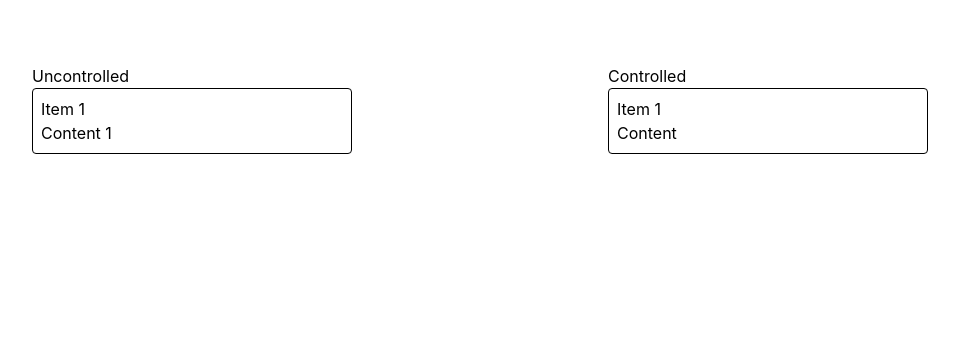
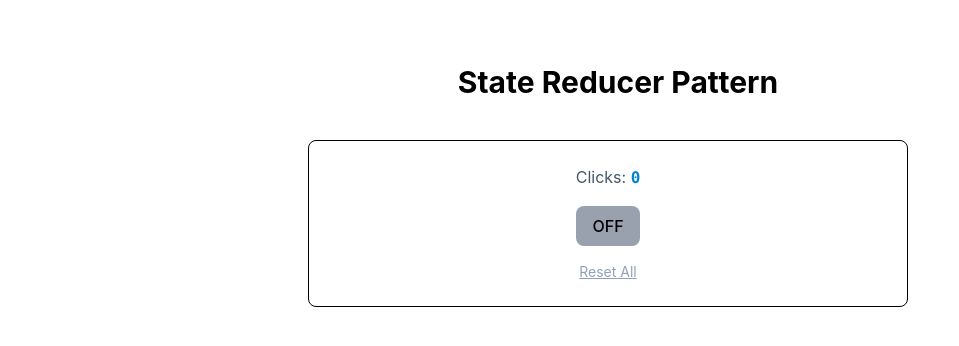
Before and after one commit to Nouralizadeh/Patterns, a React (Vite) app: page / in a window 1280 px wide. Shown: the top 346 px of the page, without its empty margins (32-991 px from the left). Built offline with nearby package versions, Linux system fonts and the light colour scheme.

Commit message:
StateReducerExample Added

```diff
--- a/src/App.tsx
+++ b/src/App.tsx
@@ -4,7 +4,8 @@
 // import RenderProps from "./Paterns/Component Architecture/RenderProps";
 // import ProviderPattern from "./Paterns/Component Architecture/ProviderPattern";
 // import CompoundComponnets from "./Paterns/Component Architecture/CompoundComponents";
-import UnControlledDemo from "./Paterns/ComponentArchitecture/Un-controlled";
+// import UnControlledDemo from "./Paterns/ComponentArchitecture/Un-controlled";
+import StateReducer from "./Paterns/StatePatterns/StateReducer";
 
 function App() {
   return (
@@ -14,8 +15,9 @@ function App() {
       <HOC />
       <RenderProps />
       <ProviderPattern />
-      <CompoundComponnets /> */}
-      <UnControlledDemo />
+      <CompoundComponnets />
+      <UnControlledDemo /> */}
+      <StateReducer />
     </>
   );
 }
--- /dev/null
+++ b/src/Paterns/StatePatterns/StateReducer.tsx
@@ -0,0 +1,89 @@
+import { useReducer, useState } from "react";
+
+// --- Types ---
+type ToggleEnable = boolean;
+type ToggleAction = "TOGGLE" | "RESET";
+
+// پیش‌فرضِ Reducer ما
+const internalReducer = (
+  state: ToggleEnable,
+  action: ToggleAction,
+): ToggleEnable => {
+  switch (action) {
+    case "TOGGLE":
+      return !state;
+    case "RESET":
+      return false;
+    default:
+      throw new Error(`Unhandled action type`);
+  }
+};
+
+// --- Custom Hook (The Engine) ---
+type UseToggleProps = {
+  reducer?: (state: ToggleEnable, action: ToggleAction) => ToggleEnable;
+};
+
+function useToggle({ reducer = internalReducer }: UseToggleProps = {}) {
+  // استفاده از یک Reducer که می‌تواند از بیرون Override شود
+  const [state, dispatch] = useReducer(reducer, false);
+
+  const toggle = () => dispatch("TOGGLE");
+  const reset = () => dispatch("RESET");
+
+  return { on: state, toggle, reset };
+}
+
+// --- Implementation ---
+export default function StateReducer() {
+  const [clicksCount, setClicksCount] = useState(0);
+  const maxClickCount = 8;
+
+  // برنامه‌نویس تصمیم می‌گیرد منطق را تغییر دهد:
+  // "بیش از 8 بار کلیک شد، دیگر Toggle نکن"
+  const toggleReducer = (state: ToggleEnable, action: ToggleAction) => {
+    if (action === "TOGGLE" && clicksCount >= maxClickCount) {
+      return state; // برگرداندن حالت قبلی بدون تغییر
+    }
+    return internalReducer(state, action);
+  };
+
+  const { on, toggle, reset } = useToggle({ reducer: toggleReducer });
+
+  return (
+    <div className="main-container  flex-col">
+      <h2 className="title">State Reducer Pattern</h2>
+      <div className="borderd-container w-150">
+        <p className="label1">
+          Clicks: <span className="label2">{clicksCount}</span>
+        </p>
+
+        <button
+          onClick={() => {
+            toggle();
+            if (clicksCount < maxClickCount) setClicksCount((c) => c + 1);
+          }}
+          className={`${on ? "btn-accept" : "btn-primary-dark"}`}
+        >
+          {on ? "ON" : "OFF"}
+        </button>
+
+        {clicksCount >= maxClickCount && (
+          <p className="error">
+            🚫 Maximum clicks reached (Logic controlled by custom reducer)
+          </p>
+        )}
+
+        <button
+          onClick={() => {
+            reset();
+            setClicksCount(0);
+          }}
+          className="reset"
+        >
+          Reset All
+        </button>
+      </div>
+    </div>
+  );
+}
--- a/src/globals.css
+++ b/src/globals.css
@@ -32,10 +32,13 @@
 .btn-denied {
   @apply bg-red-600 text-white hover:bg-red-500;
 }
-
 .input-standard {
   @apply w-full px-3 py-2 border rounded-md focus:outline-none focus:ring-2 border-gray-300 focus:ring-blue-500;
 }
+.reset {
+  @apply text-sm text-slate-400 hover:text-slate-600 underline text-left;
+}
+
 .title {
   @apply text-3xl   font-bold block ml-5;
 }
@@ -43,3 +46,15 @@
 .title2 {
   @apply text-4xl   font-bold block ml-5;
 }
+
+.error {
+  @apply text-red-500 text-sm animate-bounce;
+}
+
+.label1 {
+  @apply text-slate-600;
+}
+
+.label2 {
+  @apply font-mono font-bold text-sky-600;
+}
```
